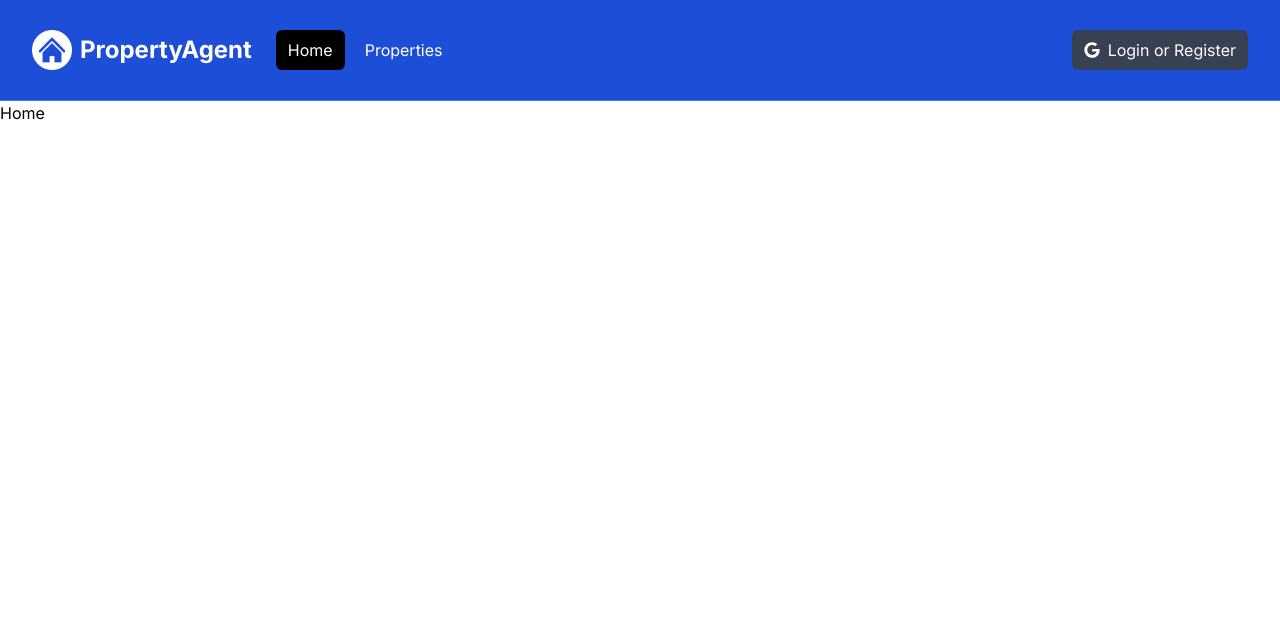
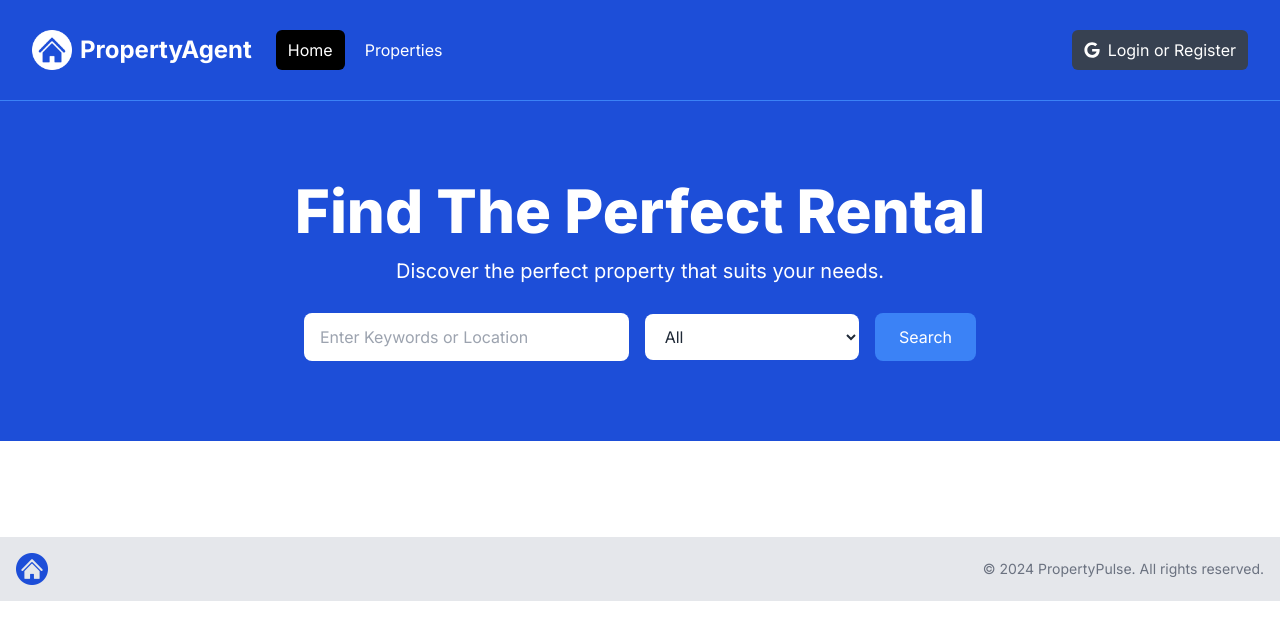
Before and after one commit to Jaco1989/properies_app, a Next.js app: page / in a window 1280 px wide. Shown: the top 640 px of the page. Built offline with nearby package versions, Linux system fonts and the light colour scheme.

Commit message:
set hero, serch comp and footer ui

```diff
--- a/app/layout.js
+++ b/app/layout.js
@@ -1,6 +1,7 @@
 import { Inter } from "next/font/google";
 import "./globals.css";
 import Navbar from "@/components/Navbar";
+import Footer from "@/components/Footer";
 
 const inter = Inter({ subsets: ["latin"] });
 
@@ -17,6 +18,7 @@
         <main>
           {children}
         </main>
+        <Footer/>
       </body>
     </html>
   );
--- a/app/page.js
+++ b/app/page.js
@@ -1,7 +1,9 @@
+import Hero from "@/components/Hero";
+
 export default function Home() {
   return (
     <div>
-      <h1>Home</h1>
+      <Hero/>
     </div>
   );
 }
--- /dev/null
+++ b/components/Footer.jsx
@@ -0,0 +1,23 @@
+import Image from 'next/image';
+import logo from '@/assets/images/logo.png';
+
+const Footer = () => {
+  const currentYear = new Date().getFullYear();
+
+  return (
+    <footer className='bg-gray-200 py-4 mt-24'>
+      <div className='container mx-auto flex flex-col md:flex-row items-center justify-between px-4'>
+        <div className='mb-4 md:mb-0'>
+          <Image src={logo} alt='Logo' className='h-8 w-auto' />
+        </div>
+
+        <div>
+          <p className='text-sm text-gray-500 mt-2 md:mt-0'>
+            &copy; {currentYear} PropertyPulse. All rights reserved.
+          </p>
+        </div>
+      </div>
+    </footer>
+  );
+};
+export default Footer;
--- /dev/null
+++ b/components/Hero.jsx
@@ -0,0 +1,20 @@
+import PropertySearchForm from './PropertySearchForm';
+
+const Hero = () => {
+  return (
+    <section className='bg-blue-700 py-20 mb-4'>
+      <div className='max-w-7xl mx-auto px-4 sm:px-6 lg:px-8 flex flex-col items-center'>
+        <div className='text-center'>
+          <h1 className='text-4xl font-extrabold text-white sm:text-5xl md:text-6xl'>
+            Find The Perfect Rental
+          </h1>
+          <p className='my-4 text-xl text-white'>
+            Discover the perfect property that suits your needs.
+          </p>
+        </div>
+        <PropertySearchForm />
+      </div>
+    </section>
+  );
+};
+export default Hero;
--- /dev/null
+++ b/components/PropertySearchForm.jsx
@@ -0,0 +1,58 @@
+'use client';
+import { useState } from 'react';
+import { useRouter } from 'next/navigation';
+
+const PropertySearchForm = () => {
+  const [location, setLocation] = useState('');
+  const [propertyType, setPropertyType] = useState('All');
+
+
+  return (
+    <form
+      onSubmit={() => ""}
+      className='mt-3 mx-auto max-w-2xl w-full flex flex-col md:flex-row items-center'
+    >
+      <div className='w-full md:w-3/5 md:pr-2 mb-4 md:mb-0'>
+        <label htmlFor='location' className='sr-only'>
+          Location
+        </label>
+        <input
+          type='text'
+          id='location'
+          placeholder='Enter Keywords or Location'
+          className='w-full px-4 py-3 rounded-lg bg-white text-gray-800 focus:outline-none focus:ring focus:ring-blue-500'
+          value={location}
+          onChange={(e) => setLocation(e.target.value)}
+        />
+      </div>
+      <div className='w-full md:w-2/5 md:pl-2'>
+        <label htmlFor='property-type' className='sr-only'>
+          Property Type
+        </label>
+        <select
+          id='property-type'
+          className='w-full px-4 py-3 rounded-lg bg-white text-gray-800 focus:outline-none focus:ring focus:ring-blue-500'
+          value={propertyType}
+          onChange={(e) => setPropertyType(e.target.value)}
+        >
+          <option value='All'>All</option>
+          <option value='Apartment'>Apartment</option>
+          <option value='Studio'>Studio</option>
+          <option value='Condo'>Condo</option>
+          <option value='House'>House</option>
+          <option value='Cabin Or Cottage'>Cabin or Cottage</option>
+          <option value='Loft'>Loft</option>
+          <option value='Room'>Room</option>
+          <option value='Other'>Other</option>
+        </select>
+      </div>
+      <button
+        type='submit'
+        className='md:ml-4 mt-4 md:mt-0 w-full md:w-auto px-6 py-3 rounded-lg bg-blue-500 text-white hover:bg-blue-600 focus:outline-none focus:ring focus:ring-blue-500'
+      >
+        Search
+      </button>
+    </form>
+  );
+};
+export default PropertySearchForm;
```
